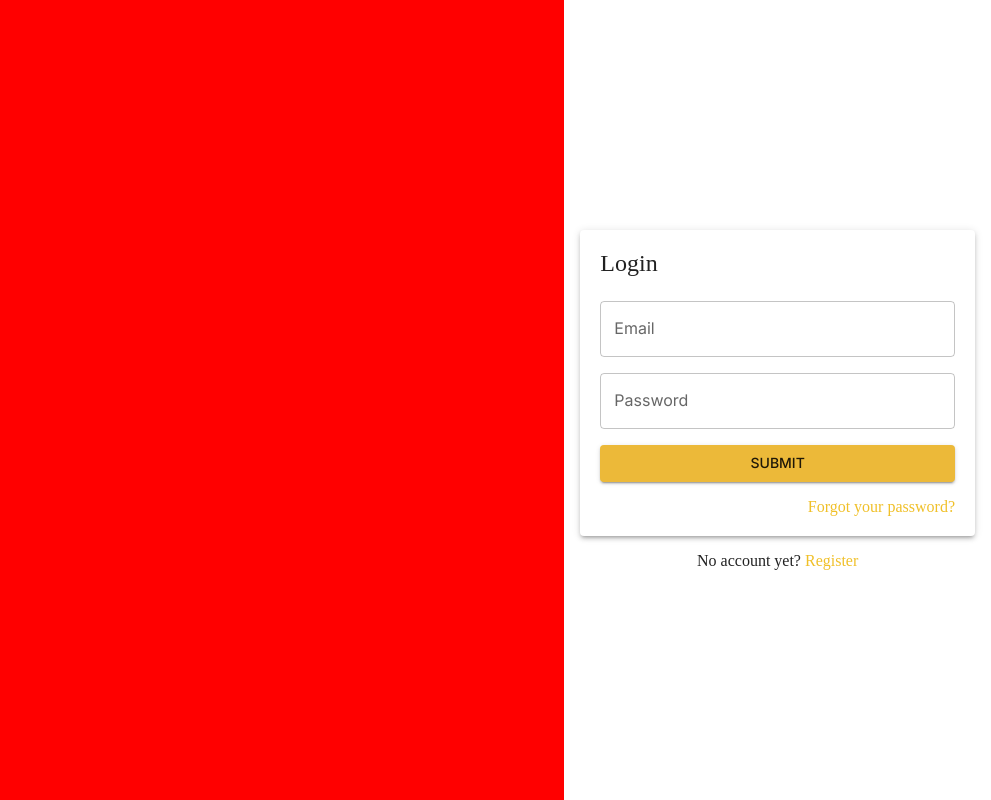
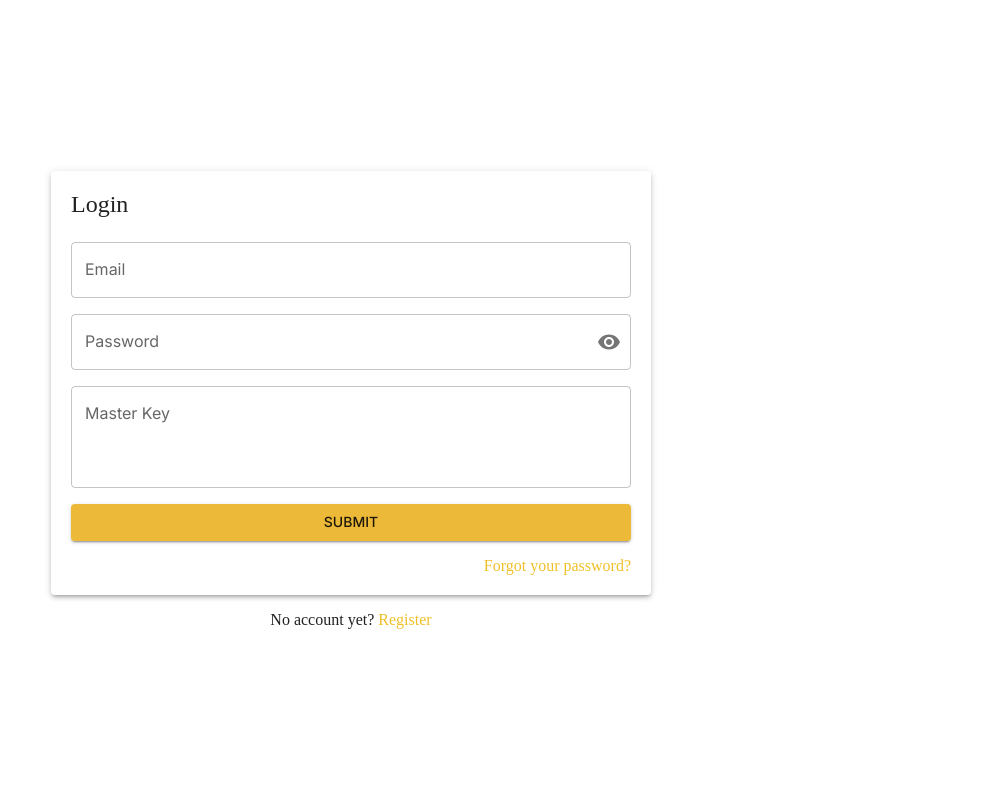
Before and after one commit to briankarlsayen/stonekey-client, a React (Vite) app: page /login in a window 1280 px wide. Shown: the whole page, without its empty margins (289-1280 px from the left). Built offline with nearby package versions, Linux system fonts and the light colour scheme.

Commit message:
integrate login api

```diff
--- /dev/null
+++ b/src/api/api.ts
@@ -0,0 +1,14 @@
+import { routePostApi } from ".";
+import { checkOnline } from "../utils/utils";
+
+interface GenericResponse {
+  success?: boolean;
+  message?: string;
+}
+
+export const loginApi = async (input): Promise<GenericResponse> => {
+  if (await checkOnline()) {
+    const response = await routePostApi("/login", input);
+    if (response.success) return response;
+  }
+};
--- /dev/null
+++ b/src/api/db/db.ts
@@ -0,0 +1,20 @@
+import Dexie, { Table } from "dexie";
+
+export interface Auth {
+  id?: number;
+  accessToken: string;
+  masterKey: string;
+}
+
+export class MySubClassedDexie extends Dexie {
+  auth!: Table<Auth>;
+
+  constructor() {
+    super("stonekeyDB");
+    this.version(1).stores({
+      auth: "id, accessToken, masterKey",
+    });
+  }
+}
+
+export const db = new MySubClassedDexie();
--- /dev/null
+++ b/src/api/db/dexieApi.ts
@@ -0,0 +1,15 @@
+import { db } from "./db";
+
+export const getAuthDetails = async () => {
+  return await db.auth.where("id").equals(0).first();
+};
+
+export const storeAuthDetails = async (props) => {
+  const { accessToken, masterKey } = props;
+  await db.auth.clear();
+  await db.auth.add({ id: 0, accessToken, masterKey });
+};
+
+export const deleteAuthDetails = async () => {
+  await db.auth.clear();
+};
--- a/src/pages/Login/index.tsx
+++ b/src/pages/Login/index.tsx
@@ -1,48 +1,120 @@
-import { Box, Button, Grid, Paper, TextField, Typography } from "@mui/material";
-import { useState } from "react";
-import { Link } from "react-router-dom";
+import { Box, Grid, Paper, TextField, Typography } from "@mui/material";
+import { useEffect, useState } from "react";
+import { Link, useNavigate } from "react-router-dom";
+import PasswordInput from "../../components/PasswordInput";
+import { routePostApi } from "../../api";
+import BasicButton from "../../components/BasicButton";
+import {
+  deleteAuthDetails,
+  getAuthDetails,
+  storeAuthDetails,
+} from "../../api/db/dexieApi";
 
 function Login() {
-  return (
-    <Box height="100vh">
-      <Grid container height="100%">
-        <Grid item sm={0} md={6} lg={8} bgcolor="red"></Grid>
-        <Grid item sm={12} md={6} lg={4} p={2} width="100%">
-          <Box
-            display="flex"
-            alignItems="center"
-            justifyItems="center"
-            height="100%"
-          >
-            <LoginForm />
-          </Box>
-        </Grid>
-      </Grid>
-    </Box>
-  );
-}
+  const navigate = useNavigate();
 
-const LoginForm = () => {
-  const handleSubmit = (e) => {
+  const [input, setInput] = useState({
+    emailAddress: "",
+    password: "",
+    masterKey: "",
+  });
+  const [isError, setError] = useState(false);
+  const [errorText, setErrorText] = useState("");
+  const [isLoading, setLoading] = useState(false);
+
+  const [isCredStored, setCredStored] = useState(false);
+
+  const handleSubmit = async (e) => {
     e.preventDefault();
-    alert("submit");
+    setLoading(true);
+    const response = await routePostApi("/login", input);
+    setLoading(false);
+    if (!response.success) {
+      setErrorText("Invalid Credentials");
+      setError(true);
+      return;
+    }
+    await storeAuthDetails({
+      accessToken: response.data.accessToken,
+      masterKey: input.masterKey,
+    });
+    navigate("/lock-manager");
   };
-  const [input, setInput] = useState({
-    firstName: "",
-    lastName: "",
-    email: "",
-    password: "",
-    confirmPassword: "",
-  });
 
   const updateField = (e) => {
     setInput({
       ...input,
       [e.target.name]: e.target.value,
     });
+    setError(false);
   };
+
+  const fetchAuthDetails = async () => {
+    const authDetails = await getAuthDetails();
+    if (authDetails) {
+      setCredStored(true);
+      return setInput({ ...input, masterKey: authDetails.masterKey });
+    } else {
+      return setCredStored(false);
+    }
+  };
+
+  const handleDeleteStoredAcc = async () => {
+    await deleteAuthDetails();
+    setCredStored(false);
+    setInput({ emailAddress: "", password: "", masterKey: "" });
+  };
+
+  useEffect(() => {
+    fetchAuthDetails();
+  }, []);
+
   return (
-    <Box>
+    <Box height="100vh">
+      <Box
+        display="flex"
+        alignItems="center"
+        justifyContent="center"
+        height="100%"
+        width="100%"
+        px={2}
+      >
+        {isCredStored ? (
+          <LoginForm
+            handleSubmit={handleSubmit}
+            input={input}
+            updateField={updateField}
+            isLoading={isLoading}
+            isError={isError}
+            errorText={errorText}
+            handleDeleteStoredAcc={handleDeleteStoredAcc}
+          />
+        ) : (
+          <LoginFormWithMasterKey
+            handleSubmit={handleSubmit}
+            input={input}
+            updateField={updateField}
+            isLoading={isLoading}
+            isError={isError}
+            errorText={errorText}
+          />
+        )}
+      </Box>
+    </Box>
+  );
+}
+
+const LoginForm = ({
+  handleSubmit,
+  input,
+  updateField,
+  isLoading,
+  isError,
+  errorText,
+  handleDeleteStoredAcc,
+}) => {
+  return (
+    <Box maxWidth="sm">
       <Paper elevation={3} style={{ padding: "20px" }}>
         <Typography variant="h5" gutterBottom pb={2}>
           Login
@@ -51,16 +123,17 @@ const LoginForm = () => {
           <Grid container spacing={2}>
             <Grid item xs={12}>
               <TextField
-                name="email"
+                name="emailAddress"
                 label="Email"
                 variant="outlined"
                 fullWidth
-                value={input?.email}
+                value={input?.emailAddress}
                 onChange={updateField}
+                type="email"
               />
             </Grid>
             <Grid item xs={12}>
-              <TextField
+              <PasswordInput
                 name="password"
                 label="Password"
                 variant="outlined"
@@ -69,16 +142,118 @@ const LoginForm = () => {
                 onChange={updateField}
               />
             </Grid>
+
             <Grid item xs={12}>
-              <Button
+              <BasicButton
                 type="submit"
                 variant="contained"
                 color="primary"
                 fullWidth
+                isLoading={isLoading}
               >
                 Submit
-              </Button>
+              </BasicButton>
             </Grid>
+            {isError && (
+              <Grid item xs={12}>
+                <Typography color="error">{errorText}</Typography>
+              </Grid>
+            )}
+            <Grid item xs={12} textAlign="end" width="100%">
+              <Typography component="span">Not you? </Typography>
+              <Typography
+                color="#F0C029"
+                component="span"
+                sx={{ cursor: "pointer" }}
+                onClick={handleDeleteStoredAcc}
+              >
+                Use another account
+              </Typography>
+            </Grid>
+          </Grid>
+        </form>
+      </Paper>
+      <Box pt={2} textAlign="center">
+        <Typography component="p">
+          No account yet?{" "}
+          <Link to="/register">
+            <Typography component="span" color="#F0C029">
+              Register
+            </Typography>
+          </Link>
+        </Typography>
+      </Box>
+    </Box>
+  );
+};
+
+const LoginFormWithMasterKey = ({
+  handleSubmit,
+  input,
+  updateField,
+  isLoading,
+  isError,
+  errorText,
+}) => {
+  return (
+    <Box maxWidth="sm">
+      <Paper elevation={3} style={{ padding: "20px" }}>
+        <Typography variant="h5" gutterBottom pb={2}>
+          Login
+        </Typography>
+        <form onSubmit={handleSubmit}>
+          <Grid container spacing={2}>
+            <Grid item xs={12}>
+              <TextField
+                name="emailAddress"
+                label="Email"
+                variant="outlined"
+                fullWidth
+                value={input?.emailAddress}
+                onChange={updateField}
+                type="email"
+              />
+            </Grid>
+            <Grid item xs={12}>
+              <PasswordInput
+                name="password"
+                label="Password"
+                variant="outlined"
+                fullWidth
+                value={input?.password}
+                onChange={updateField}
+              />
+            </Grid>
+
+            <Grid item xs={12}>
+              <TextField
+                name="masterKey"
+                label="Master Key"
+                variant="outlined"
+                fullWidth
+                value={input?.masterKey}
+                onChange={updateField}
+                multiline
+                rows={3}
+              />
+            </Grid>
+
+            <Grid item xs={12}>
+              <BasicButton
+                type="submit"
+                variant="contained"
+                color="primary"
+                fullWidth
+                isLoading={isLoading}
+              >
+                Submit
+              </BasicButton>
+            </Grid>
+            {isError && (
+              <Grid item xs={12}>
+                <Typography color="error">{errorText}</Typography>
+              </Grid>
+            )}
             <Grid item xs={12} textAlign="end" width="100%">
               <Link to="/forgot-password">
                 <Typography color="#F0C029">Forgot your password?</Typography>
```
Also changed, not shown: src/utils/utils.ts (added, +22 -0 lines).
